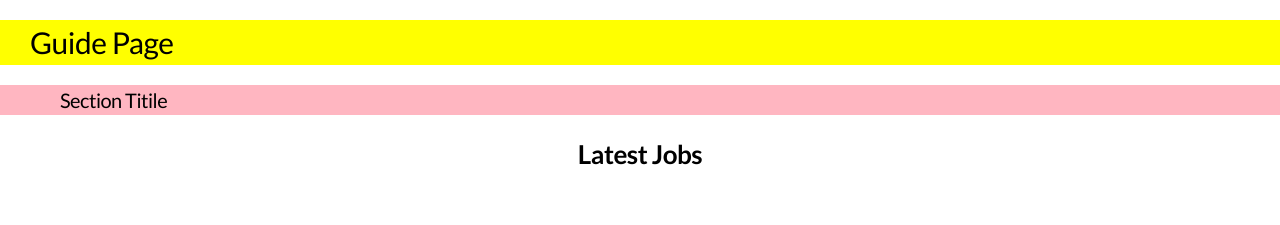
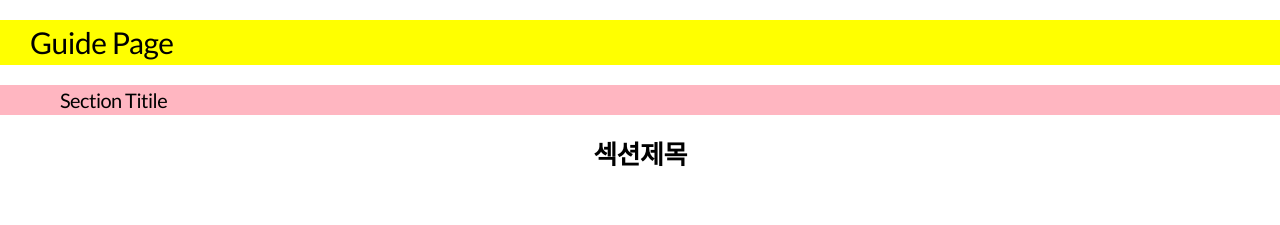
Before and after one commit to phr9000/seniorJob, a React (Create React App) app: page /guide in a window 1280 px wide. Shown: the top 225 px of the page. Built offline with nearby package versions, Linux system fonts and the light colour scheme.

Commit message:
+ Apply the SectionTitle component to LatestList.tsx

```diff
--- a/src/components/Guide.tsx
+++ b/src/components/Guide.tsx
@@ -2,10 +2,17 @@
 import {Link} from "react-router-dom";
 import React from "react";
 
+interface SecTitleProps {
+  title?: string; // 제목은 문자열로만 정의함
+  /**
+   * 문자열 또는 숫자 모두 가능하도록 하고 싶을때, 유니온 타입 사용
+   * title?: string | number; 로 작성.
+   * */
+}
 
-export function SecTitle() {
+export function SecTitle({title = "섹션제목"}: SecTitleProps) {
   return (
-    <h2 className="sec_title">Latest Jobs</h2>
+    <h2 className="sec_title">{title}</h2>
   );
 }
 
--- a/src/components/LatestList.tsx
+++ b/src/components/LatestList.tsx
@@ -3,14 +3,18 @@ import React from "react";
 
 
 /* Import imgs */
-import imgs from '../common/ImgDef';
+import imgs from 'src/common/ImgDef';
+
+
+/* Import Component */
+import {SecTitle} from 'src/components/Guide';
 
 const LatestList: React.FC = () => {
   return (
 
-    <div className="latestListComp">
+    <section className="latestListComp">
       <div className="section_inner">
-        <h2 className="sec_title">Latest Jobs</h2>
+        <SecTitle title="Latest Jobs"/>
         <div className="sec_list">
           <a href="#" className="add_links">
             <div className="thumb_area">
@@ -22,7 +26,7 @@ const LatestList: React.FC = () => {
           </a>
         </div>
       </div>
-    </div>
+    </section>
 
   );
 };
```
